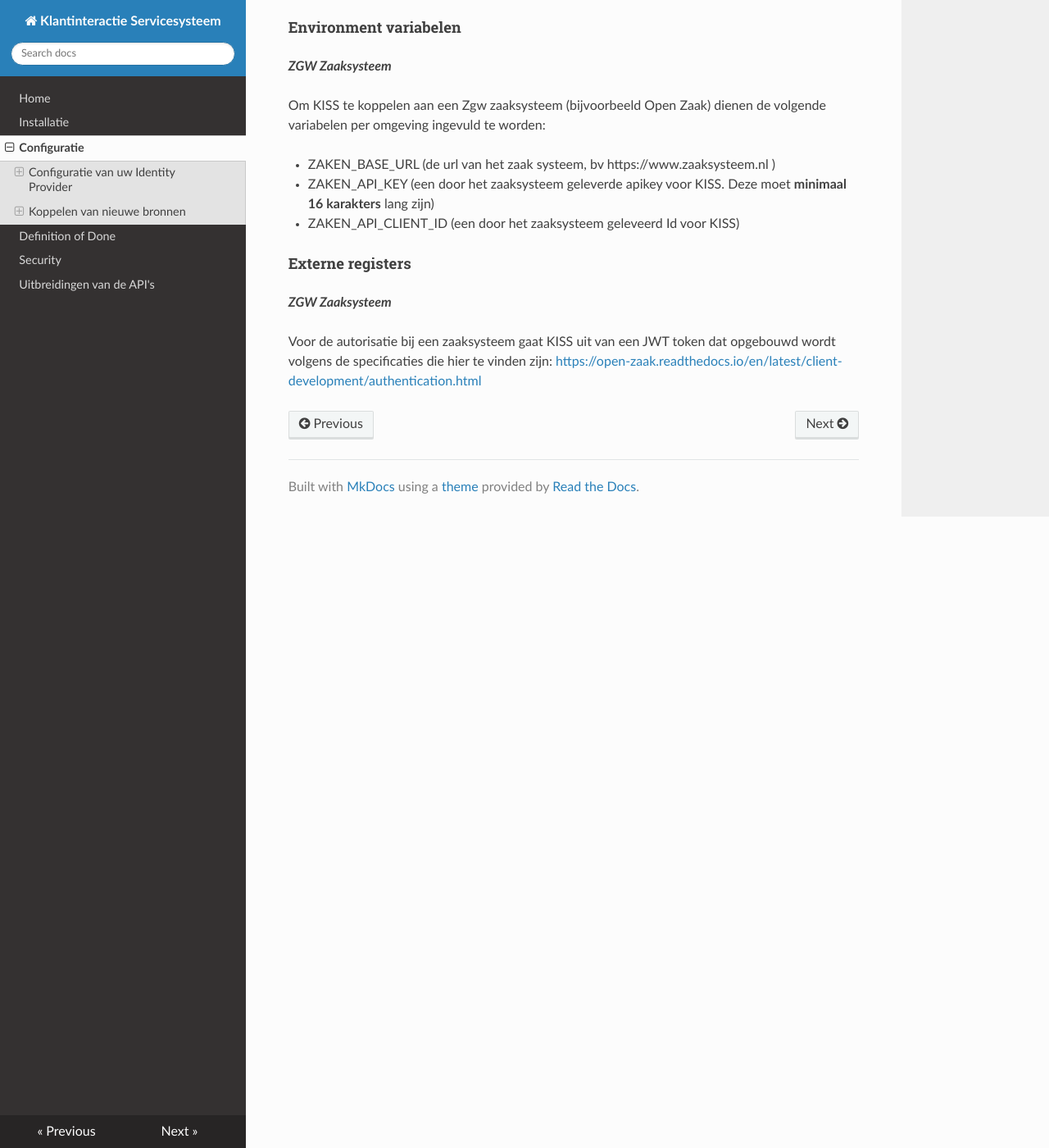
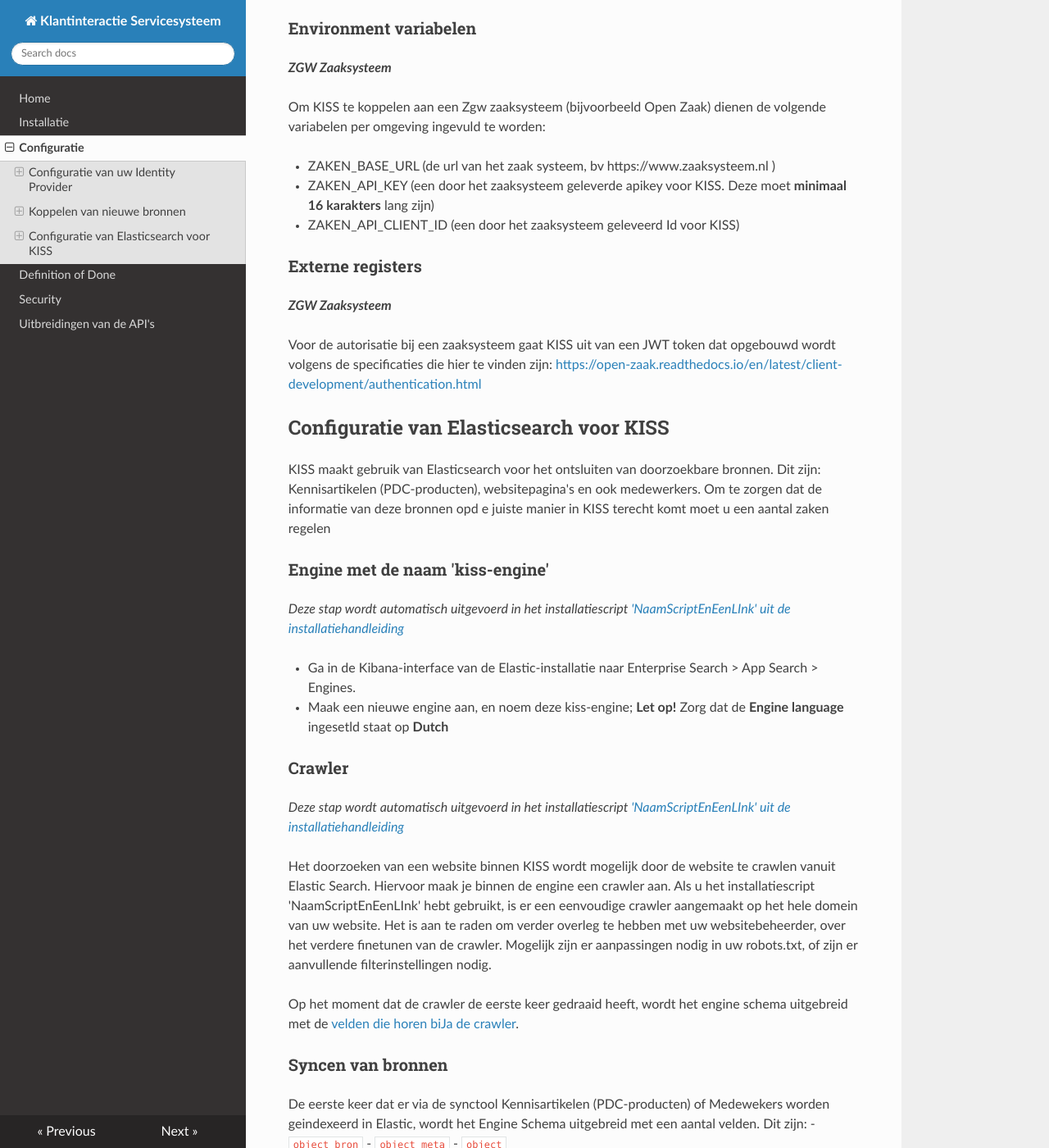
Before and after one commit to Klantinteractie-Servicesysteem/.github, an MkDocs documentation site: the page built from docs/CONFIGURATIE.md, in a window 1280 px wide and 1400 px high, scrolled down 2354 px. Shown: the whole window at 82% size. Built offline with MkDocs 1.6.1, drawn with Linux system fonts in a browser that asks for light colours; nearby versions of some CDN libraries; some of the changed text lies outside the part shown.

Commit message:
Update CONFIGURATIE.md
Informatie over Elastic toegevoegd

```diff
--- a/docs/CONFIGURATIE.md
+++ b/docs/CONFIGURATIE.md
@@ -31,7 +31,7 @@ Als u gebruik maakt van Azure Active Directory als Identity Provider, kunt u dit
 
 
 ## Koppelen van nieuwe bronnen
-#### Environment variabelen
+### Environment variabelen
 _**ZGW Zaaksysteem**_
 
 Om KISS te koppelen aan een Zgw zaaksysteem (bijvoorbeeld Open Zaak) dienen de volgende variabelen per omgeving ingevuld te worden:
@@ -41,7 +41,63 @@ Om KISS te koppelen aan een Zgw zaaksysteem (bijvoorbeeld Open Zaak) dienen de v
 - ZAKEN_API_KEY (een door het zaaksysteem geleverde apikey voor KISS. Deze moet **minimaal 16 karakters** lang zijn)
 - ZAKEN_API_CLIENT_ID (een door het zaaksysteem geleveerd Id voor KISS)
 
-#### Externe registers
+### Externe registers
 _**ZGW Zaaksysteem**_
 
 Voor de autorisatie bij een zaaksysteem gaat KISS uit van een JWT token dat opgebouwd wordt volgens de specificaties die hier te vinden zijn: [https://open-zaak.readthedocs.io/en/latest/client-development/authentication.html](https://open-zaak.readthedocs.io/en/latest/client-development/authentication.html)
+## Configuratie van Elasticsearch voor KISS
+
+KISS maakt gebruik van Elasticsearch voor het ontsluiten van doorzoekbare bronnen. Dit zijn: Kennisartikelen (PDC-producten), websitepagina's en ook medewerkers.  Om te zorgen dat de informatie van deze bronnen opd e juiste manier in KISS terecht komt moet u een aantal zaken regelen
+
+### Engine met de naam 'kiss-engine'
+_Deze stap wordt automatisch uitgevoerd in het installatiescript ['NaamScriptEnEenLInk' uit de installatiehandleiding](https://github.com/Klantinteractie-Servicesysteem/.github/blob/main/docs/INSTALLATION.md)_
+
+- Ga in de Kibana-interface van de Elastic-installatie naar Enterprise Search > App Search > Engines.
+- Maak een nieuwe engine aan, en noem deze kiss-engine; **Let op!** Zorg dat de **Engine language** ingesetld staat op **Dutch**
+
+### Crawler
+_Deze stap wordt automatisch uitgevoerd in het installatiescript ['NaamScriptEnEenLInk' uit de installatiehandleiding](https://github.com/Klantinteractie-Servicesysteem/.github/blob/main/docs/INSTALLATION.md)_
+
+Het doorzoeken van een website binnen KISS wordt mogelijk door de website te crawlen vanuit Elastic Search. Hiervoor maak je binnen de engine een crawler aan. Als u het installatiescript 'NaamScriptEnEenLInk' hebt gebruikt, is er een eenvoudige crawler aangemaakt op het hele domein van uw website. Het is aan te raden om verder overleg te hebben met uw websitebeheerder, over het verdere finetunen van de crawler. Mogelijk zijn er aanpassingen nodig in uw robots.txt, of zijn er aanvullende filterinstellingen nodig.
+
+Op het moment dat de crawler de eerste keer gedraaid heeft, wordt het engine schema uitgebreid met de [velden die horen biJa de crawler](https://www.elastic.co/guide/en/app-search/current/web-crawler-reference.html#web-crawler-reference-web-crawler-schema).
+
+### Syncen van bronnen
+De eerste keer dat er via de synctool Kennisartikelen (PDC-producten) of Medewekers worden geindexeerd in Elastic, wordt het Engine Schema uitgebreid met een aantal velden. Dit zijn:
+- `object_bron`
+- `object_meta`
+- `object`
+
+### Relevance Tuning
+_Deze stap wordt automatisch uitgevoerd in het installatiescript ['NaamScriptEnEenLInk' uit de installatiehandleiding](https://github.com/Klantinteractie-Servicesysteem/.github/blob/main/docs/INSTALLATION.md)_
+
+Om de informatie uit de Kennisartikelen en websites doorzoekbaar te maken, moeten deze velden opgenomen zijn in het Engine Schema. Let op: zijn er nieuwe velden toegevoegd aan het Engine Schema, bijvoorbeeld omdat er een nieuw type bron wordt toegevoegd? Dan moeten deze velden doorzoekbaar gemaakt worden. Dit kunt u doen m.b.v. de knop 'Update search settings' op de pagina Manage engine schema. U kunt ook op de pagina Relevance Tuning aangeven dat een schemaveld doorzoekbaar moet zijn.
+
+
+Om de zoekresultaten te beïnvloeden, moet u vervolgens de Relevance Tuning instellen. We gaan uit van onderstaande instellingen voor Relevantie. Tijdens de instalatie worden deze instellingen scriptmatig ingesteld. U kunt dit altijd handmatig wijzigen.
+
+
+
+| Schemaveld   | Hoort bij Website-schema | Doorzoeken  | Relevantie |
+|--------|--------|--------|--------|
+| title | Ja | Ja | 9 |
+|meta_descriptioNee| Ja | Ja | 7 |
+|  meta_keywords | Ja | Ja | 4 |
+| headings | Ja | Ja | 2 |
+| additional_urls | Ja | Ja | 1 |
+| body_content | Ja | Ja | 1 |
+| links | Ja | Ja | 1 |
+| url_path | Ja | Ja | 1 |
+| object_meta | Nee | Ja | 7 |
+| object | Nee | Ja | 6 | 0 |
+| url_path_dir1 | Ja | Nee| 0 |
+| url_path_dir2 | Ja | Nee| 0 |
+|  url_path_dir3 | Ja | Nee| 0 |
+| domains | Ja | Nee| 0 |
+| last_crawled_at | Ja  | Nee| 0 |
+| url | Ja | Nee| 0 |
+| url_host | Ja | Nee| 0 |
+| url_port | Ja | Nee| 0 |
+| url_scheme | Ja | Nee| 0 |
+| self | Nee | Nee| 0 |
+| object_bron| Nee | Nee| 0 |
```
